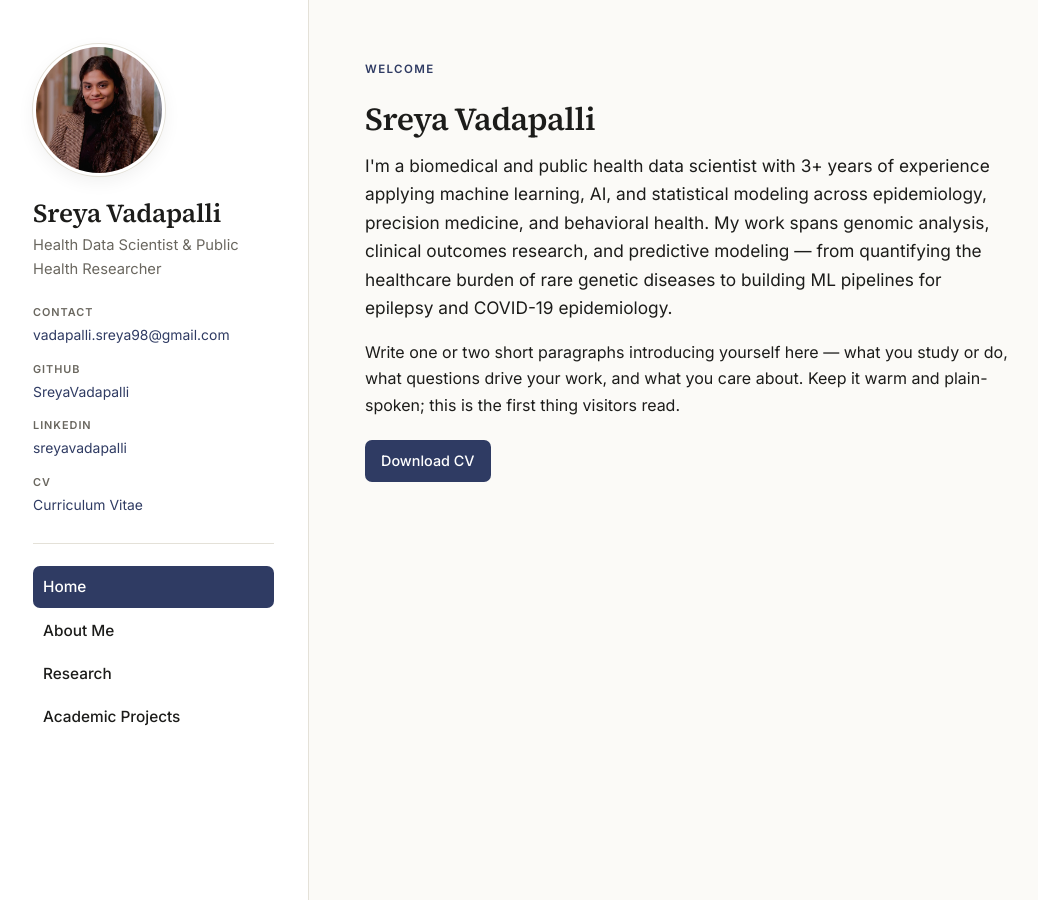
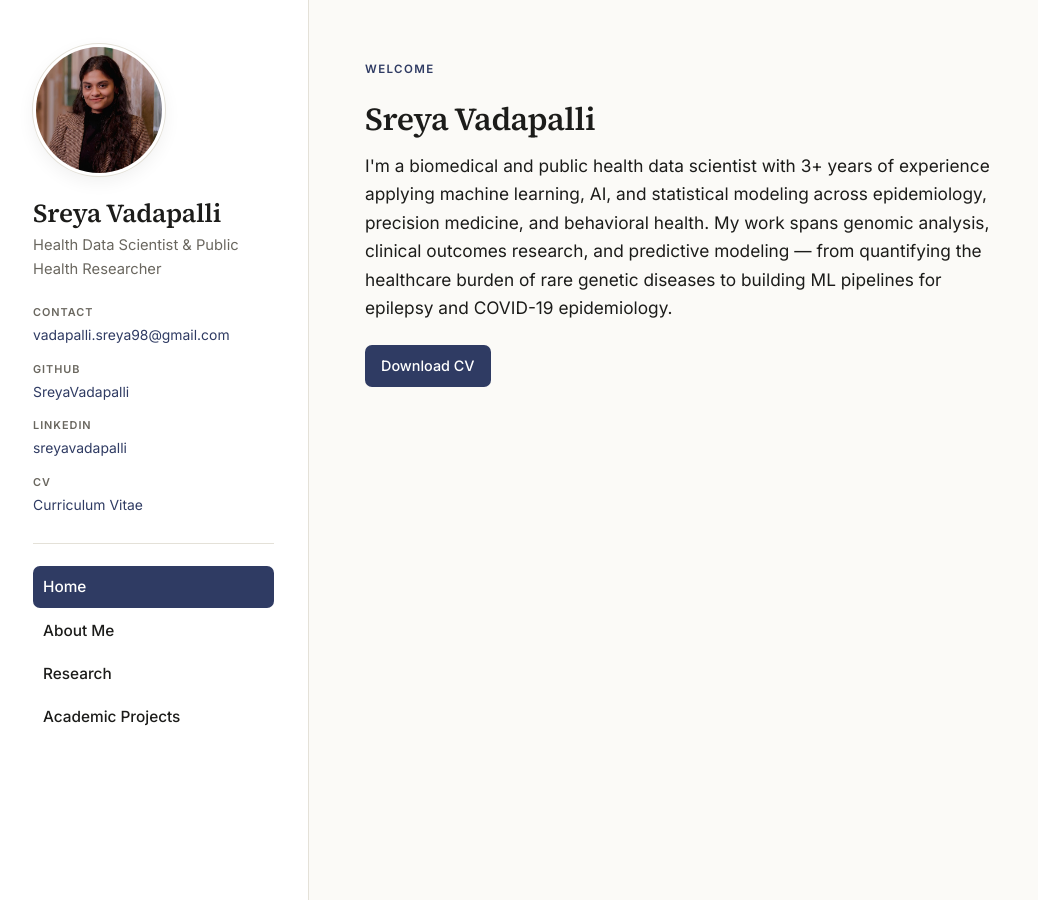
Before and after one commit to SreyaVadapalli/SreyaVadapalli.github.io, a Jekyll site: the page built from index.html, in a window 1280 px wide. Shown: the whole page, without its empty margins (51-1089 px from the left). Built offline with Jekyll 4.4.1, drawn with Linux system fonts in a browser that asks for light colours.

```diff
--- a/index.html
+++ b/index.html
@@ -14,10 +14,4 @@
 My work spans genomic analysis, clinical outcomes research, and predictive modeling — from quantifying the healthcare burden of rare genetic diseases to building ML pipelines for epilepsy and COVID-19 epidemiology.
 </p>
 
-<p>
-  Write one or two short paragraphs introducing yourself here — what you study
-  or do, what questions drive your work, and what you care about. Keep it warm
-  and plain-spoken; this is the first thing visitors read.
-</p>
-
 <a class="btn" href="{{ site.cv_path | relative_url }}" target="_blank" rel="noopener">Download CV</a>
```
